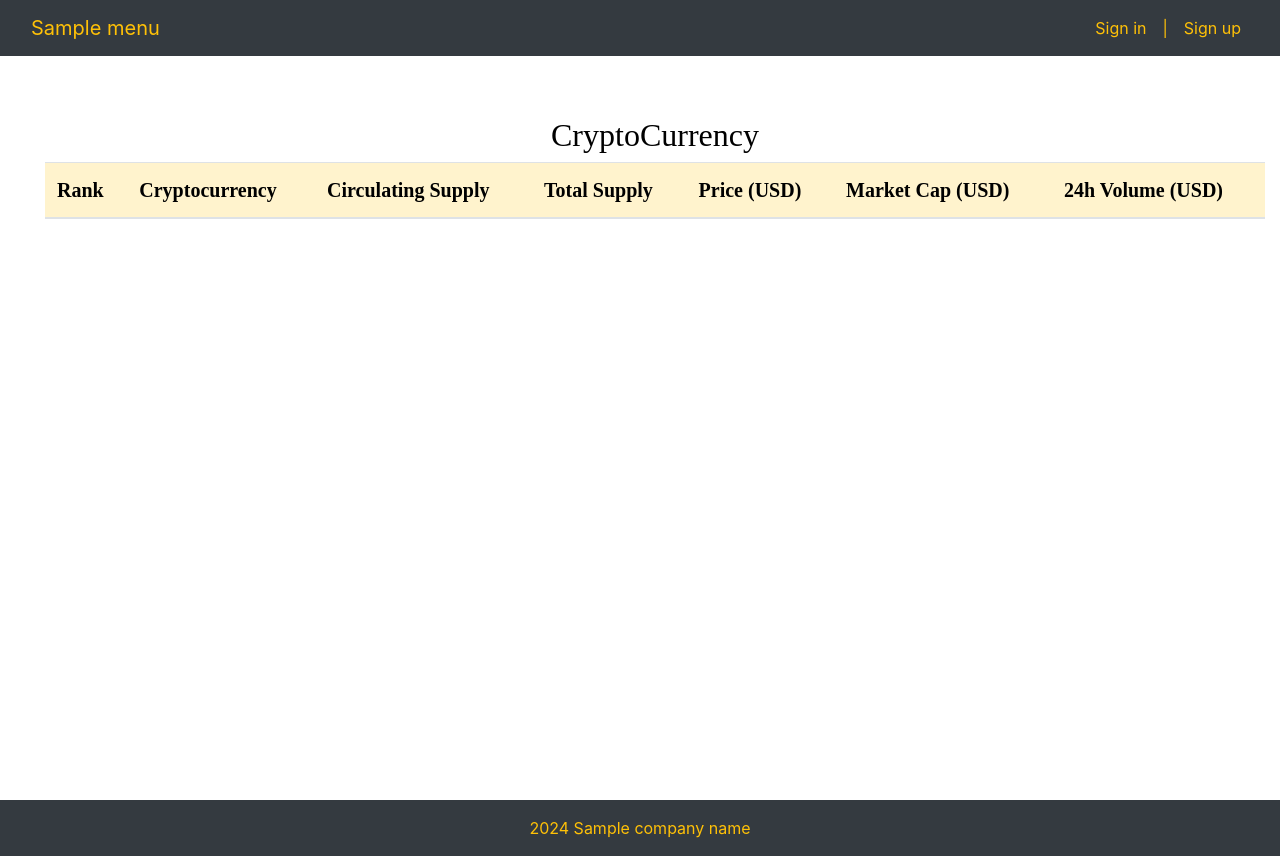
After one commit to simonods/the_money_store, a Django app: template ancor_site/get_got/templates/get_got/cmc_test.html in a window 1280 px wide. The commit adds this page. Run offline with Django 5.2, Linux system fonts and the light colour scheme; the template is opened without the code that fills it: most values are stand-ins (such as "Sample title", 1, 10 or a date in 2020); lists and menus that the app fills with data are empty; some libraries are stand-ins or nearby versions.

Commit message:
Update template for cryptocurrency ( not ready yet ) , install Redis for background mode updates

```diff
--- a/ancor_site/get_got/coin_market_cup_for_git.py
+++ b/ancor_site/get_got/coin_market_cup_for_git.py
@@ -1 +1,2 @@
 api_key = 'paste your API Key here'
+api_url = 'https://pro-api.coinmarketcap.com/v1/cryptocurrency/listings/latest'
--- a/ancor_site/get_got/templates/get_got/base_en.html
+++ b/ancor_site/get_got/templates/get_got/base_en.html
@@ -12,11 +12,11 @@
 </head>
 
 <body>
-<table class="table-page" border=0 cellpadding="0" cellspacing="0">
+<table class="table-page" border=0 cellpadding="0" cellspacing="0" style="width: 100%;">
     <tr>
-        <td valign=top>
+        <td valign=top style="width: 100%;">
             {% block mainmenu %}
-            <nav class="navbar navbar-expand-lg navbar-light bg-dark text-warning">
+            <nav class="navbar navbar-expand-lg navbar-light bg-dark text-warning" style="width: 100%;">
                 <div class="container-fluid">
                     {% for m in menu %}
                     {% if forloop.first %}
@@ -70,9 +70,11 @@
 </table>
 
 <!-- footer -->
-<footer class="footer mt-auto py-3 bg-dark text-warning">
+<!--<footer class="footer  py-3 bg-dark ">-->
+<footer class="container-fluid mt-auto bg-dark text-warning text-center py-3" style="width: 100%;">
   <div class="container text-center">
-    <span class="text-warning">2024 {{ company_name }}</span>
+      <a href="{% url 'main_page' %}"><span class="text-warning">2024 {{ company_name }}</span></a>
+
   </div>
 </footer>
 </body>
--- /dev/null
+++ b/ancor_site/get_got/templates/get_got/cmc_test.html
@@ -0,0 +1,83 @@
+{% extends 'get_got/base_en.html' %}
+{% block content %}
+{% load static %}
+
+<html lang="en">
+<head>
+    <meta charset="UTF-8">
+    <meta name="viewport" content="width=device-width, initial-scale=1.0">
+    <title>CryptoCurrency</title>
+    <link href="https://maxcdn.bootstrapcdn.com/bootstrap/4.0.0/css/bootstrap.min.css" rel="stylesheet">
+    <style>
+        .table-container {
+            overflow-x: auto;
+        }
+        .symbol-text {
+            font-size: 0.8em;
+            color: rgba(0, 0, 0, 0.6);
+        }
+        .crypto-name {
+            display: flex;
+            align-items: center;
+        }
+        .crypto-img {
+            width: 24px;
+            height: 24px;
+            margin-right: 8px;
+        }
+    </style>
+</head>
+<body>
+    <div class="container-fluid mt-5 text-left">
+        <h1 class="text-center">CryptoCurrency</h1>
+            <div class="table-container">
+                <table class="table table-warning table-hover">
+                    <thead>
+                        <tr>
+                            <th>Rank</th>
+                            <th>Cryptocurrency</th>
+                            <th>Circulating Supply</th>
+                            <th>Total Supply</th>
+                            <th>Price (USD)</th>
+                            <th>Market Cap (USD)</th>
+                            <th>24h Volume (USD)</th>
+                        </tr>
+                    </thead>
+                <tbody id="crypto-table-body">
+                </tbody>
+                </table>
+            </div>
+    </div>
+
+    <script>
+    document.addEventListener("DOMContentLoaded", function() {
+    fetch('/api/coinmarketcap/')
+        .then(response => response.json())
+        .then(data => {
+            const cryptoTableBody = document.getElementById('crypto-table-body');
+            const mediaUrl = '/media/crypto_icons/';
+
+            data.data.forEach(crypto => {
+                const row = document.createElement('tr');
+                row.innerHTML = `
+                    <td>${crypto.cmc_rank}</td>
+                    <td class="crypto-name">
+                        <img src="${mediaUrl}${crypto.symbol}.png" alt="${crypto.symbol}" class="crypto-img">
+                                ${crypto.name} <span class="symbol-text">(${crypto.symbol})</span>
+                    </td>
+                    <td>${crypto.circulating_supply.toFixed(2)}</td>
+                    <td>${crypto.total_supply.toFixed(2)}</td>
+                    <td>${crypto.quote.USD.price}</td>
+                    <td>${crypto.quote.USD.market_cap.toFixed(2)}</td>
+                    <td>${crypto.quote.USD.volume_24h.toFixed(2)}</td>
+                `;
+                cryptoTableBody.appendChild(row);
+            });
+        });
+    });
+    </script>
+</body>
+</html>
+
+
+{% endblock %}
--- a/ancor_site/get_got/urls.py
+++ b/ancor_site/get_got/urls.py
@@ -23,7 +23,7 @@ urlpatterns = [
     path('nft_uranus/', nft_uranus, name='nft_uranus'),
     path('api/v1/', include(position_router.urls)),  # GET, POST req
     path('api/coinmarketcap/', CoinMarketCupAPIDataView.as_view(), name='coinmarketcap'),
-    path('cmc_test/', coin_market_cap, name='cmc_test'),
+    path('cmc_test/', cryptocurrency, name='cmc_test'),
 
 ]
 
--- a/ancor_site/the_money_store/__init__.py
+++ b/ancor_site/the_money_store/__init__.py
@@ -0,0 +1,6 @@
+from __future__ import absolute_import, unicode_literals
+
+# Також викликати завантаження задач для Celery
+from .celery import app as celery_app
+
+__all__ = ('celery_app',)
```
Also changed, not shown: ancor_site/get_got/tasks.py (added, +60 -0 lines), ancor_site/get_got/views.py (+8 -2 lines), ancor_site/the_money_store/celery.py (added, +22 -0 lines), ancor_site/the_money_store/settings.py (+17 -0 lines).
